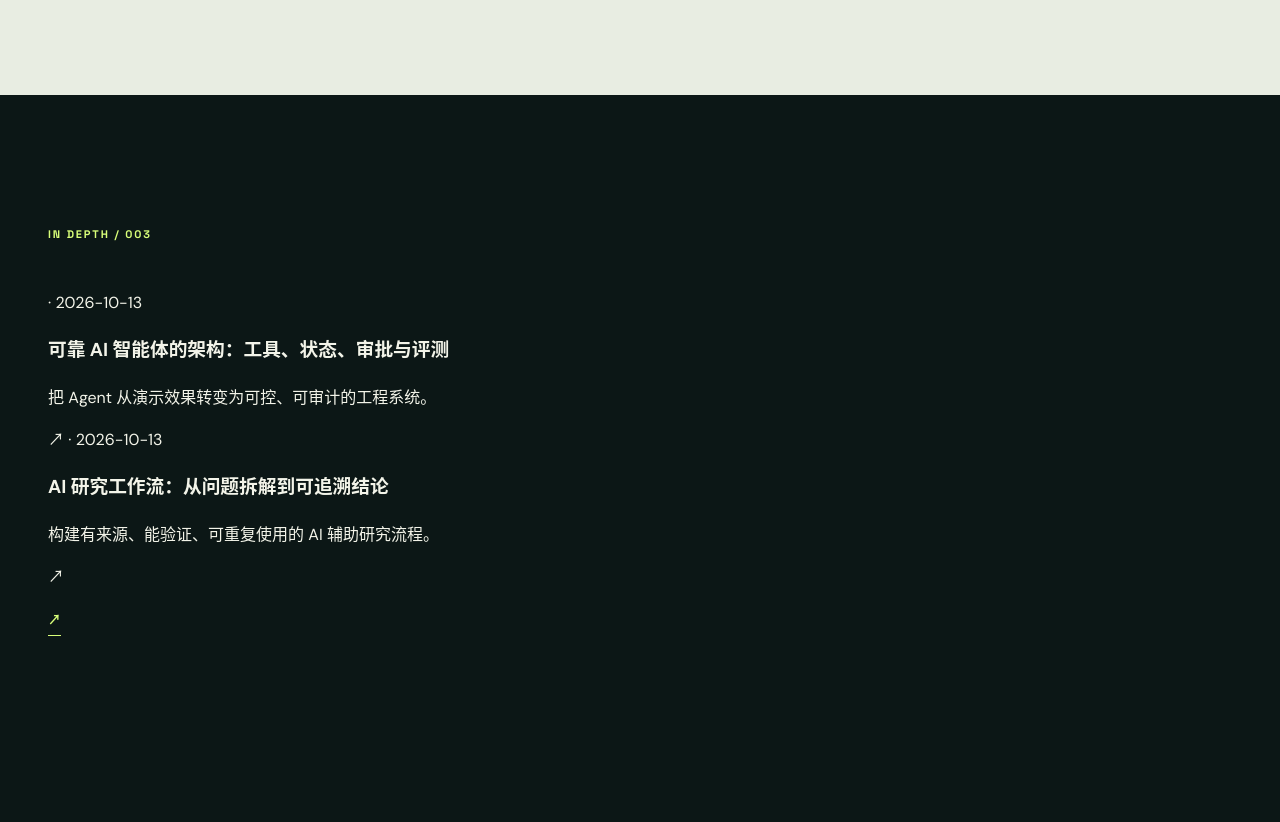
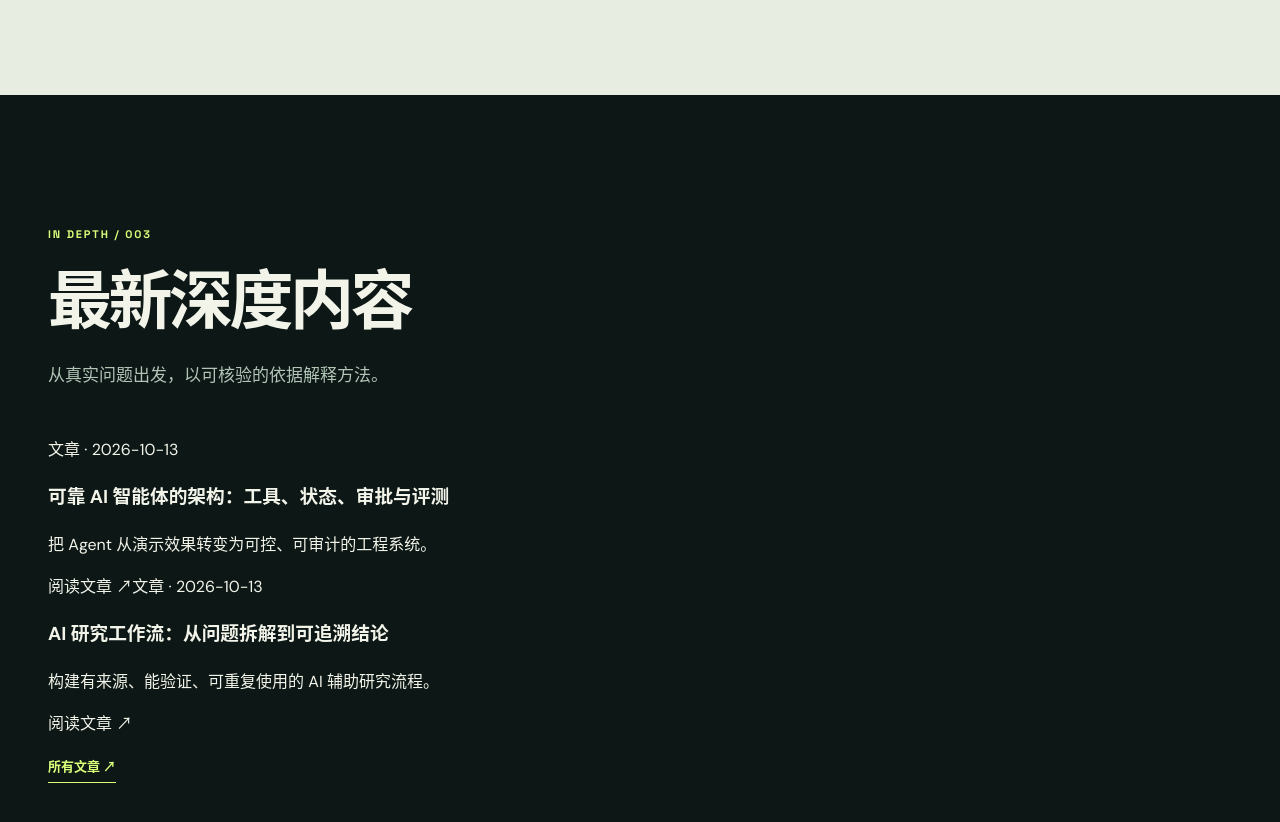
Before and after one commit to kejishucloud/kejishucloud.github.io, a Jekyll site: the page built from _pages/about.md, in a window 1280 px wide and 900 px high, scrolled down 2963 px. Shown: the top 822 px of the window. Built offline with Jekyll 4.4.1, drawn with Linux system fonts in a browser that asks for light colours; some of the changed lines change nothing that is shown.

Commit message:
feat: localize article discovery, metadata and search across four languages

```diff
--- a/_data/portal.json
+++ b/_data/portal.json
@@ -217,7 +217,21 @@
             "https://docs.dify.ai/"
           ]
         ]
-      }
+      },
+      "search": "搜索",
+      "searchLead": "按主题检索经过整理的文章与实操指南。",
+      "searchPlaceholder": "搜索 AI 研究、智能体、工具…",
+      "latest": "最新深度内容",
+      "latestLead": "从真实问题出发，以可核验的依据解释方法。",
+      "readMore": "阅读文章",
+      "allStories": "所有文章",
+      "articleLabel": "文章",
+      "published": "发布",
+      "updated": "更新",
+      "sources": "参考资料",
+      "searchInitial": "请输入关键词，或从下面选择文章。",
+      "searchEmpty": "没有匹配结果。",
+      "searchResult": "共找到"
     },
     "en": {
       "tag": "INDEPENDENT TECH JOURNAL / GLOBAL",
@@ -334,7 +348,21 @@
             "https://docs.dify.ai/"
           ]
         ]
-      }
+      },
+      "search": "Search",
+      "searchLead": "Find reviewed articles and actionable guides by topic.",
+      "searchPlaceholder": "Search research, agents, tools…",
+      "latest": "Latest deep dives",
+      "latestLead": "Methods and decisions grounded in traceable evidence.",
+      "readMore": "Read article",
+      "allStories": "All articles",
+      "articleLabel": "Article",
+      "published": "Published",
+      "updated": "Updated",
+      "sources": "References",
+      "searchInitial": "Enter a query or browse the articles below.",
+      "searchEmpty": "No matching articles.",
+      "searchResult": "Results"
     },
     "es": {
       "tag": "TECNOLOGÍA INDEPENDIENTE / GLOBAL",
@@ -451,7 +479,21 @@
             "https://docs.dify.ai/"
           ]
         ]
-      }
+      },
+      "search": "Buscar",
+      "searchLead": "Encuentra artículos revisados y guías prácticas.",
+      "searchPlaceholder": "Buscar investigación, agentes, herramientas…",
+      "latest": "Artículos recientes",
+      "latestLead": "Métodos y decisiones basados en fuentes verificables.",
+      "readMore": "Leer artículo",
+      "allStories": "Todos los artículos",
+      "articleLabel": "Artículo",
+      "published": "Publicado",
+      "updated": "Actualizado",
+      "sources": "Referencias",
+      "searchInitial": "Introduce palabras clave o consulta los artículos.",
+      "searchEmpty": "No hay resultados.",
+      "searchResult": "Resultados"
     },
     "ja": {
       "tag": "独立系テクノロジー / グローバル",
@@ -568,7 +610,21 @@
             "https://docs.dify.ai/"
           ]
         ]
-      }
+      },
+      "search": "検索",
+      "searchLead": "確認済みの記事と実践ガイドを検索できます。",
+      "searchPlaceholder": "研究、エージェント、ツールを検索…",
+      "latest": "新着特集",
+      "latestLead": "追跡可能な根拠に基づく実践的な解説。",
+      "readMore": "記事を読む",
+      "allStories": "記事一覧",
+      "articleLabel": "記事",
+      "published": "公開",
+      "updated": "更新",
+      "sources": "参照資料",
+      "searchInitial": "キーワードを入力するか、記事一覧をご覧ください。",
+      "searchEmpty": "該当する記事はありません。",
+      "searchResult": "検索結果"
     }
   }
 }
```
